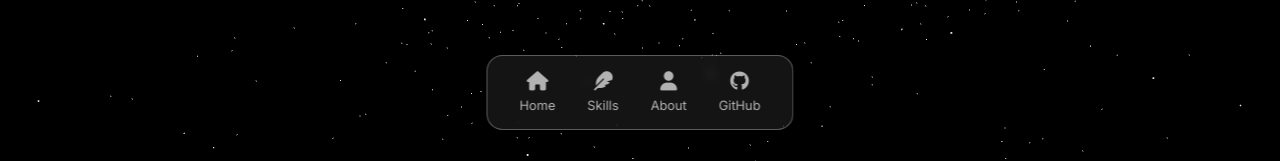
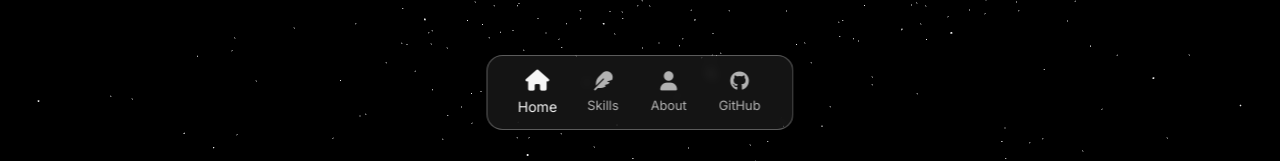
Before and after one commit to panayotovv/portfolio-website, a React (Vite) app: page / in a window 1280 px wide. Shown: the part 639-800 px from the top of the page. Built offline with nearby package versions, Linux system fonts and the light colour scheme.

Commit message:
navbar changes

```diff
--- a/src/components/Navbar.jsx
+++ b/src/components/Navbar.jsx
@@ -5,21 +5,21 @@ function Navbar() {
     <nav className="nav" aria-label="Main Navigation">
       <ul>
         <li>
-          <NavLink to="/" end>
+          <NavLink to="/" end className={({ isActive }) => (isActive ? "active" : "")}>
             <i className="fa-solid fa-house" />
             <span>Home</span>
           </NavLink>
         </li>
 
         <li>
-          <NavLink to="/skills">
+          <NavLink to="/skills" className={({ isActive }) => (isActive ? "active" : "")}>
             <i className="fa-solid fa-feather" />
             <span>Skills</span>
           </NavLink>
         </li>
 
         <li>
-          <NavLink to="/about">
+          <NavLink to="/about" className={({ isActive }) => (isActive ? "active" : "")}>
             <i className="fa-solid fa-user" />
             <span>About</span>
           </NavLink>
--- a/src/index.css
+++ b/src/index.css
@@ -147,7 +147,7 @@ canvas {
   backdrop-filter: var(--blur-sm);
 }
 
-.nav ul li {
+.nav ul li a{
   opacity: 0.7;
   font-size: 0.8rem;
   text-align: center;
@@ -155,7 +155,12 @@ canvas {
   transition: var(--transition);
 }
 
-.nav ul li:hover {
+.nav ul li a:hover {
+  opacity: 1;
+  transform: scale(1.1);
+}
+
+.nav ul li a.active{
   opacity: 1;
   transform: scale(1.1);
 }
```
